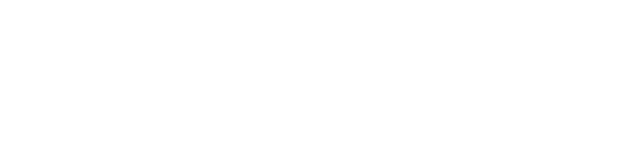
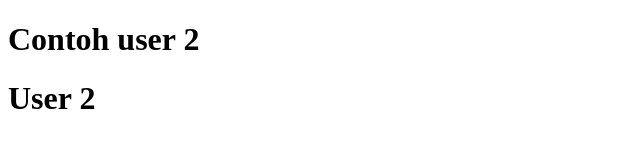
Before and after one commit to ahmadihsanullah/belajar-git-remote, a plain HTML site: page index.html in a window 1280 px wide. Shown: the whole page, without its empty margins (0-640 px from the left). Drawn offline with Linux system fonts and the light colour scheme.

Commit message:
add user 2 to index.html

```diff
--- a/index.html
+++ b/index.html
@@ -7,6 +7,7 @@
     <title>belajar git remote</title>
 </head>
 <body>
-
+    <h1>Contoh user 2</h1>
+    <h1>User 2</h1>
 </body>
 </html>
```
